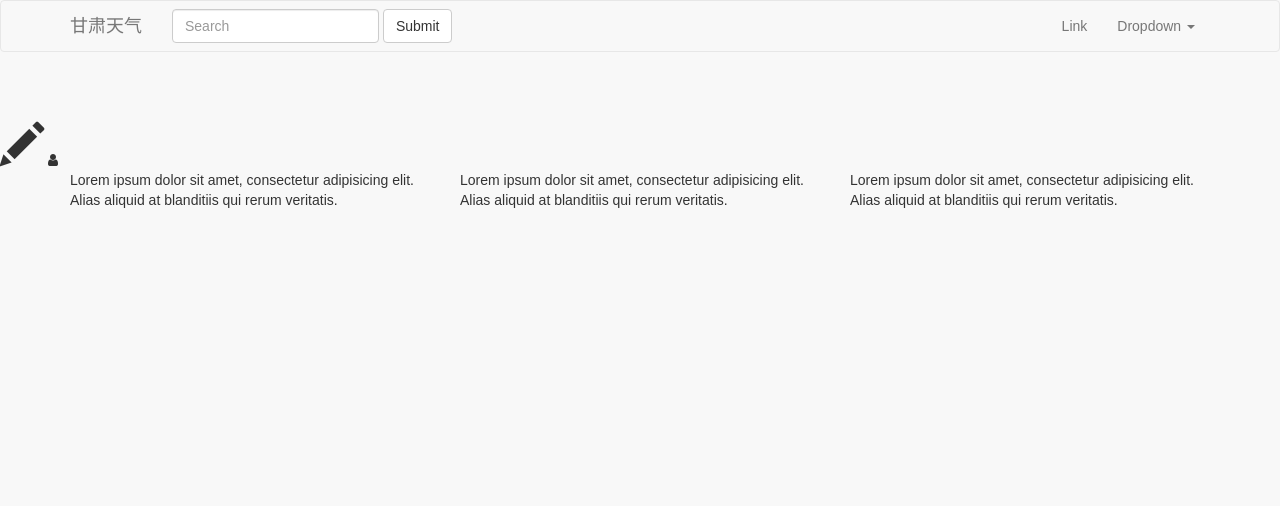
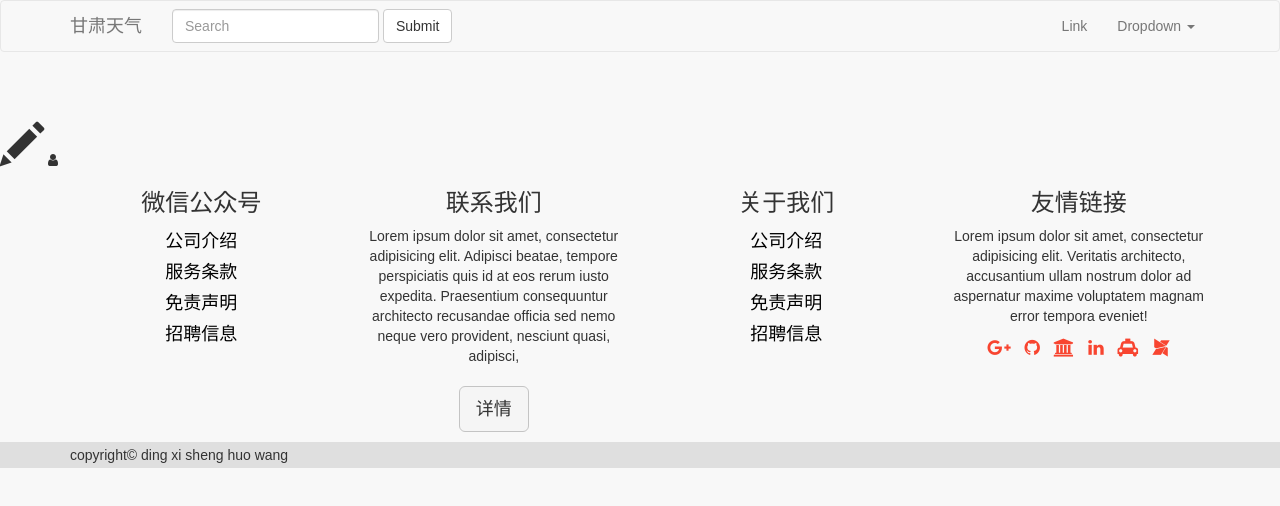
Before and after one commit to fredfantastic/dingxishenghuo, a website: page src/index.html in a window 1280 px wide. Drawn offline with nearby package versions, Linux system fonts and the light colour scheme; files that its build step writes are made by us from their sources.

Commit message:
页脚样式

```diff
--- a/src/index.html
+++ b/src/index.html
@@ -1,16 +1,16 @@
 <!DOCTYPE html>
-<html lang = "en">
+<html lang="en">
 <head>
-    <meta charset = "utf-8">
-    <meta http-equiv = "X-UA-Compatible" content = "IE=edge">
-    <meta name = "viewport" content = "width=device-width, initial-scale=1">
+    <meta charset="utf-8">
+    <meta http-equiv="X-UA-Compatible" content="IE=edge">
+    <meta name="viewport" content="width=device-width, initial-scale=1">
     <title>定西生活网</title>
 
     <!-- Bootstrap -->
-    <link rel = "stylesheet" href = "plugins/font-awesome/css/font-awesome.css">
+    <link rel="stylesheet" href="plugins/font-awesome/css/font-awesome.css">
 
     <!--app.css-->
-    <link rel = "stylesheet" href = "styles/app.css">
+    <link rel="stylesheet" href="styles/app.css">
 
 </head>
 <body>
@@ -56,27 +56,90 @@
     <span class="glyphicon glyphicon-pencil" style="font-size: 44px;"></span>
     <i class="fa fa-user"></i>
 </main>
+
+
 <footer>
+    <div class="footer-dx">
         <div class="container">
             <div class="row">
-                <div class="col-md-4">
-                    Lorem ipsum dolor sit amet, consectetur adipisicing elit. Alias aliquid at blanditiis qui rerum veritatis.
+                <!--微信公众号-->
+                <div class="col-xs-6 col-sm-6 col-md-3 col-lg-3">
+                    <div class="footer-wxgzh">
+                        <h3>微信公众号</h3>
+                        <ul class="list-unstyled">
+                            <li><a href="#">公司介绍</a></li>
+                            <li><a href="#">服务条款</a></li>
+                            <li><a href="#">免责声明</a></li>
+                            <li><a href="#">招聘信息</a></li>
+                        </ul>
                     </div>
-                <div class="col-md-4">
-                    Lorem ipsum dolor sit amet, consectetur adipisicing elit. Alias aliquid at blanditiis qui rerum veritatis.
                 </div>
-                <div class="col-md-4">
-                    Lorem ipsum dolor sit amet, consectetur adipisicing elit. Alias aliquid at blanditiis qui rerum veritatis.
+                <!--联系我们-->
+                <div class="col-xs-6 col-sm-6 col-md-3 col-lg-3">
+                    <div class="footer-lxwm">
+                        <h3>联系我们</h3>
+                        <p>Lorem ipsum dolor sit amet, consectetur adipisicing elit. Adipisci beatae, tempore
+                            perspiciatis quis
+                            id at eos rerum iusto expedita. Praesentium consequuntur architecto recusandae officia sed
+                            nemo
+                            neque vero provident, nesciunt quasi, adipisci,</p>
+                        <p>
+                            <button class="btn btn-lg footer-right-button ">详情</button>
+                        </p>
+                    </div>
+
+                </div>
+                <!--关于我们-->
+                <div class="col-xs-6 col-sm-6 col-md-3 col-lg-3">
+                    <div class="footer-gywm">
+                        <h3>关于我们</h3>
+                        <ul class="list-unstyled">
+                            <li><a href="#">公司介绍</a></li>
+                            <li><a href="#">服务条款</a></li>
+                            <li><a href="#">免责声明</a></li>
+                            <li><a href="#">招聘信息</a></li>
+                        </ul>
+                    </div>
+
+                </div>
+                <!--友情链接-->
+                <div class="col-xs-6 col-sm-6 col-md-3 col-lg-3">
+
+                    <div class="footer-yqlj">
+                        <h3>友情链接</h3>
+                        <p>Lorem ipsum dolor sit amet, consectetur adipisicing elit. Veritatis architecto, accusantium
+                            ullam
+                            nostrum dolor ad aspernatur maxime voluptatem magnam error tempora eveniet!</p>
+                        <p class="footer-icon ">
+                            <a href=""><i class="fa fa-google-plus"></i></a>
+                            <a href=""><i class="fa fa-github"></i></a>
+                            <a href=""><i class="fa fa-bank"></i></a>
+                            <a href=""><i class="fa fa-linkedin"></i></a>
+                            <a href=""><i class="fa fa-taxi"></i></a>
+                            <a href=""><i class="fa fa-modx"></i></a>
+                        </p>
+
+                    </div>
+                </div>
+
             </div>
         </div>
     </div>
 </footer>
+<div class="footer-copyright-dx">
+    <div class="container">
+        <div class="row">
+            <div class="col-sm-12 col-md-12 col-lg-12">
+                <p>copyright© ding xi sheng huo wang </p>
+            </div>
+        </div>
+    </div>
+</div>
 
 
-
-<script src = "plugins/jquery/dist/jquery.js"></script>
-<script src = "plugins/bootstrap-sass/assets/javascripts/bootstrap.js"></script>
+<script src="plugins/jquery/dist/jquery.js"></script>
+<script src="plugins/bootstrap-sass/assets/javascripts/bootstrap.js"></script>
 <!--custom app.js-->
-<script src = "scripts/app.js"></script>
+<script src="scripts/app.js"></script>
 </body>
 </html>
--- a/src/scss/dingxishenghuo/_footer.scss
+++ b/src/scss/dingxishenghuo/_footer.scss
@@ -2,3 +2,78 @@
  * 页脚样式
  *
  */
+
+.footer-dx {
+  background-color: #F8F8F8;
+  //微信公众号
+  .footer-wxgzh{
+    text-align: center;
+    ul li {
+      line-height: 30px;
+      a {
+        font-size: 18px;
+        color: #000;
+      }
+    }
+  }
+
+  //页脚友情链接样式
+  .footer-yqlj{
+    text-align: center;
+    .footer-icon {
+      p {
+        text-align: left;
+      }
+      i {
+        font-size: 18px;
+        margin: 3px 5px;
+        color: #F84530;
+        transition: all 0.5s ease-in-out;
+      }
+      i:hover {
+        transform: scale(1.8);
+        color: darken(#F84530, 10%)
+      }
+    }
+  }
+
+  //页脚关于我们样式
+  .footer-gywm {
+    text-align: center;
+    ul li {
+      line-height: 30px;
+      a {
+        font-size: 18px;
+        color: #000;
+      }
+    }
+  }
+
+  //页脚联系我们样式
+  .footer-lxwm  {
+    text-align: center;
+    .footer-right-button {
+      /*border-radius: 0 !important; */
+      margin-top: 10px;
+      background-color: darken(#F8F8F8, 1%);
+      border: 1px solid darken(#DDDDDD, 10%);
+      transition: all 0.5s ease-in-out;
+    }
+    .footer-right-button:hover {
+      transform: scale(1.1);
+      background-color: darken(#F8F8F8, 15%);
+      color: #000;
+    }
+  }
+
+  h3{
+    text-align: center;
+  }
+}
+
+.footer-copyright-dx {
+  background-color: darken(#F8F8F8, 10%);
+  p {
+    margin: 3px 0;
+  }
+}
```
Lines whose indentation alone changed are shown as unchanged.
